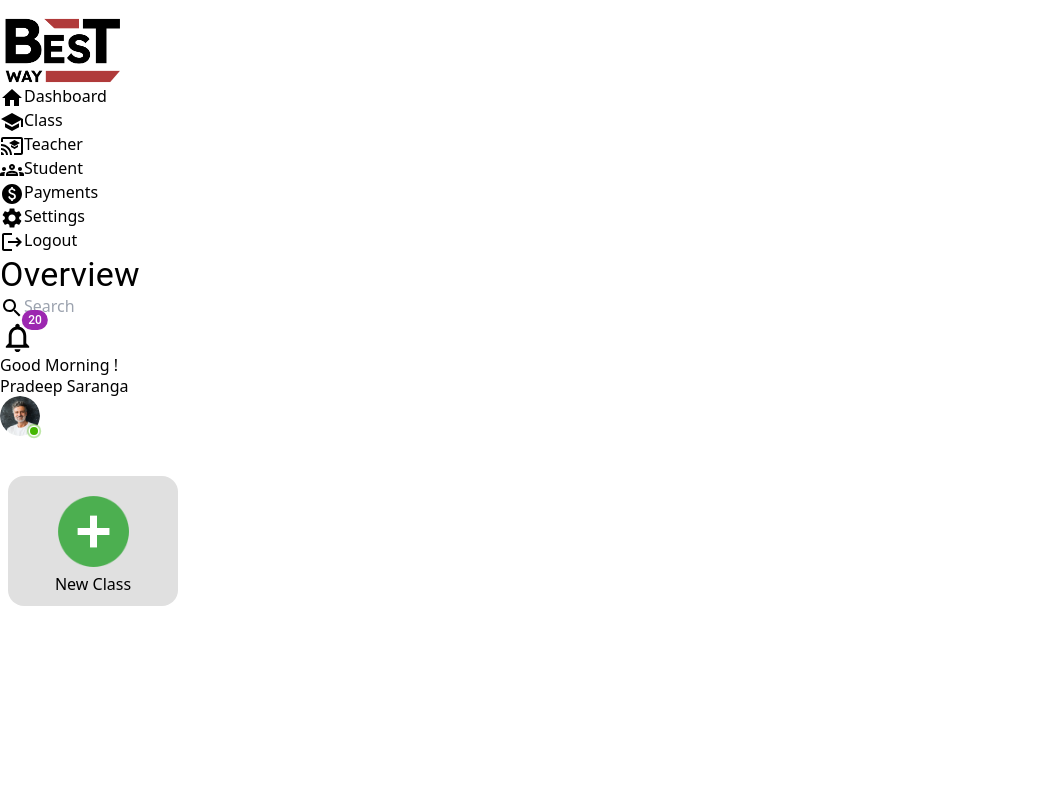
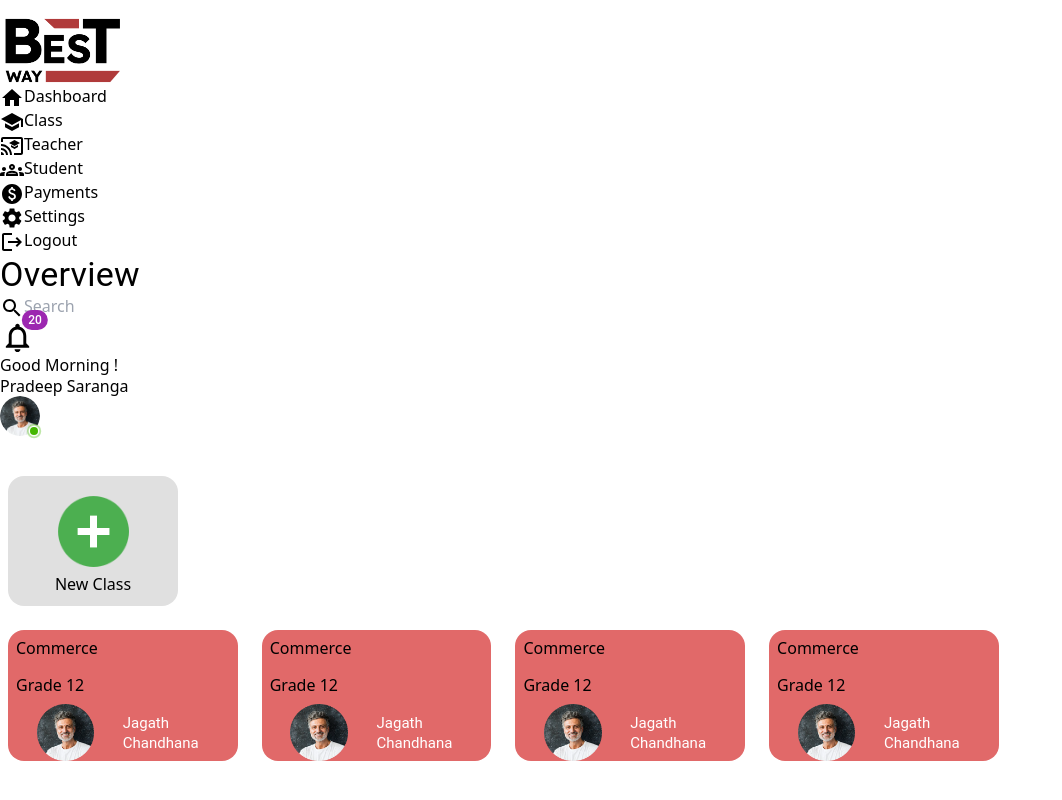
Before and after one commit to RAKITHA-AMADITHYA/LMS-React, a React (Vite) app in the folder lms-frontend/: page /admin/new-class in a window 1280 px wide. Shown: the whole page, without its empty margins (0-1062 px from the left). Built offline with nearby package versions, Linux system fonts and the light colour scheme.

Commit message:
created Add new class view

```diff
--- /dev/null
+++ b/lms-frontend/src/components/ClassViewCard.jsx
@@ -0,0 +1,42 @@
+import { Box, Grid, Typography } from '@mui/material'
+import React from 'react'
+import { Link } from 'react-router-dom'
+import UserImg from '../assets/images/2 copy.png'
+
+function ClassViewCard(props) {
+  return (
+    <Link to={props.path} style={{ textDecoration: 'none' }}>
+
+    <Box display={'flex'} justifyContent={'center'}
+      sx={{
+        bgcolor: '#E16969',
+        borderRadius: 4,
+        ml:3,
+        mt:4,
+
+        flexDirection: 'column',
+
+      }}
+    >
+      <Grid Item md={12} padding={1} >
+        <h1 className='text-2xl font-serif text-white' >{props.subject}</h1>
+      </Grid>
+      <Grid Item md={12}  padding={1}
+
+      >
+        <h1 className='text-lg font-serif  text-white'>Grade {props.grade}</h1>
+      </Grid>
+      <Grid container>
+        <Grid Item xs={6} sm={5} md={4} lg={6} display={'flex'} justifyContent={'center'}>
+          <img width='50%' src={UserImg} alt="" />
+        </Grid>
+        <Grid xs={6} sm={7} md={8} Item lg={6} display={'flex'} justifyContent={'center'} alignItems={"center"}>
+          <Typography variant='h5'  fontSize={15} color={'white'} >{props.teacher}</Typography>
+        </Grid>
+      </Grid>
+    </Box>
+  </Link>
+  )
+}
+
+export default ClassViewCard
--- a/lms-frontend/src/pages/Admin/class/AdminNewClass.jsx
+++ b/lms-frontend/src/pages/Admin/class/AdminNewClass.jsx
@@ -1,5 +1,7 @@
 import React from 'react'
 import CardNewAdding from '../../../components/CardNewAdding'
+import { Box, Grid } from '@mui/material'
+import ClassViewCard from '../../../components/ClassViewCard'
 
 function AdminNewClass() {
   return (
@@ -7,6 +9,19 @@ function AdminNewClass() {
       <CardNewAdding
         name="New Class"
       />
+                      <Box sx={{ maxHeight: '400px', overflowY: 'auto' }}>
+                      <Grid container direction="row"  rowSpacing={2} columnSpacing={2}>
+                        <ClassViewCard subject="Commerce" grade="12" teacher="Jagath Chandhana"/>
+                        <ClassViewCard subject="Commerce" grade="12" teacher="Jagath Chandhana"/>
+                        <ClassViewCard subject="Commerce" grade="12" teacher="Jagath Chandhana"/>
+                        <ClassViewCard subject="Commerce" grade="12" teacher="Jagath Chandhana"/>
+
+                      </Grid>
+
+                      </Box>
+
+
+
     </div>
   )
 }
```
